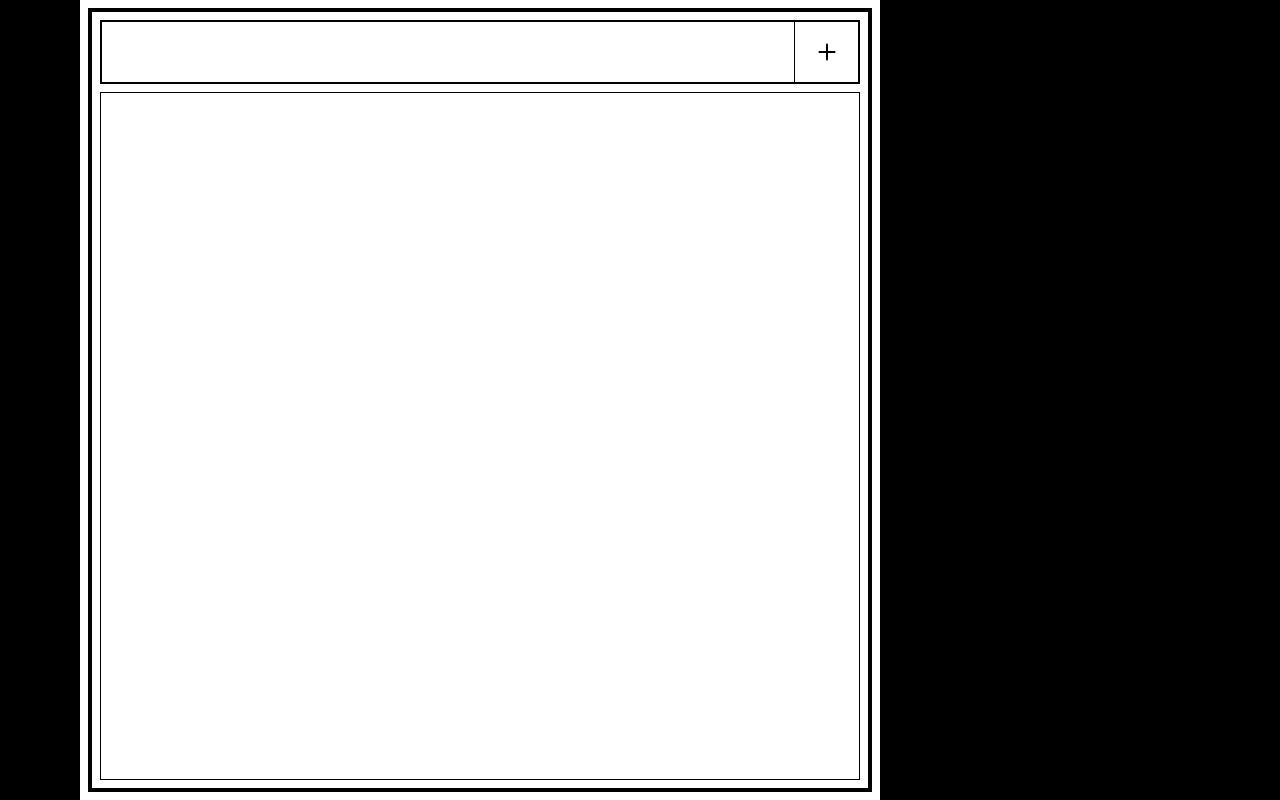
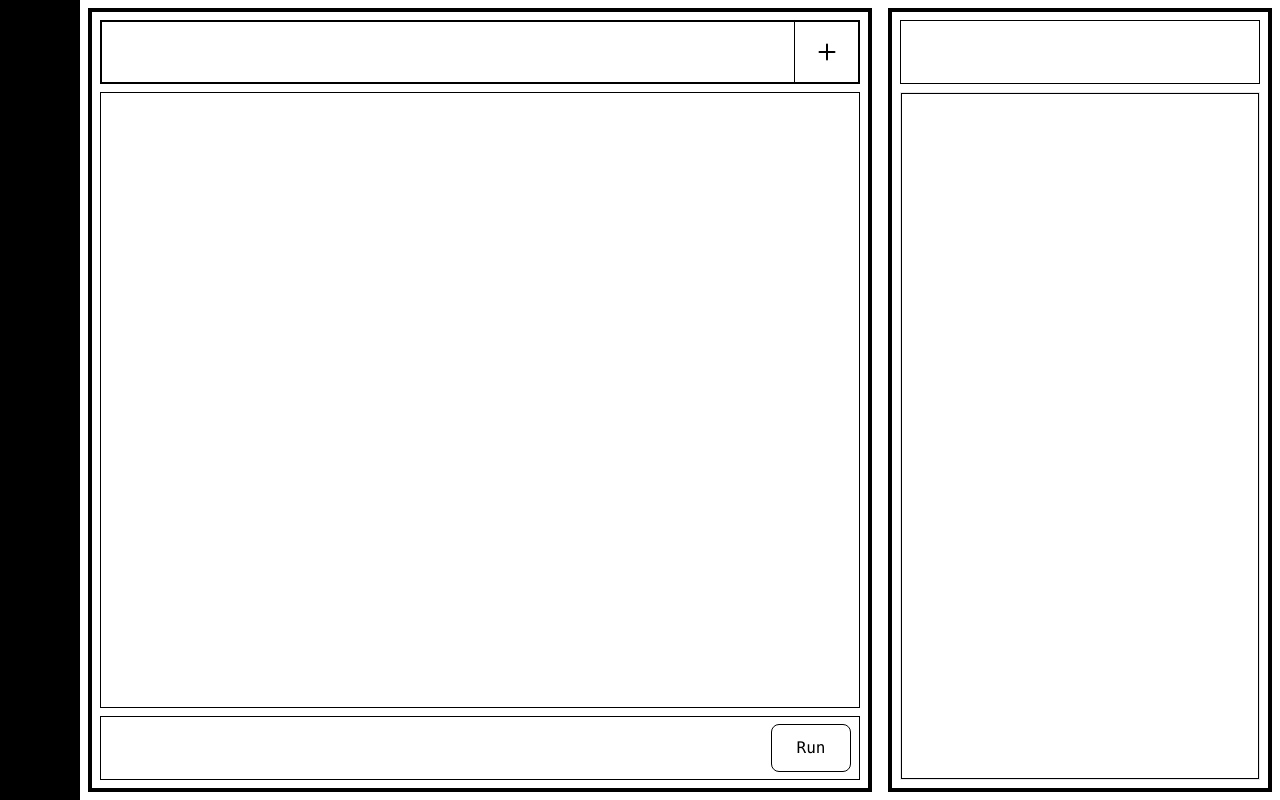
Before and after one commit to Raghav-KM/Code-Editor, a React (Vite) app in the folder frontend/: page / in a window 1280 px wide. Built offline with nearby package versions, Linux system fonts and the light colour scheme; the HTML template or start-up script is replaced by a standard one.

Commit message:
09-08-2024 : Output Section

```diff
--- a/frontend/src/components/CodeEditor.tsx
+++ b/frontend/src/components/CodeEditor.tsx
@@ -159,6 +159,7 @@ export const CodeEditor = () => {
                                     onScroll={handelSyncScroll}
                                     ref={editorRef}
                                     spellCheck={false}
+                                    disabled={selectedFileId == ""}
                                 ></textarea>
                             </div>
                         </div>
--- a/frontend/src/components/CodeSection.tsx
+++ b/frontend/src/components/CodeSection.tsx
@@ -1,15 +1,40 @@
+import { useRecoilState, useSetRecoilState } from "recoil";
 import { CodeEditor } from "./CodeEditor";
 import { OpenedFiles } from "./OpenedFiles";
+import { RunButton } from "./RunButton";
+import {
+    AwaitingCodeResponseAtom,
+    CodeResponseAtom,
+} from "../store/atoms/atoms";
 
 export const CodeSection = () => {
+    const [loading, setLoading] = useRecoilState(AwaitingCodeResponseAtom);
+
+    const setCodeResponse = useSetRecoilState(CodeResponseAtom);
+
+    const onClickRun = () => {
+        setLoading(true);
+        setTimeout(() => {
+            setLoading(false);
+            setCodeResponse(
+                "Template Code Response... Template Code Response... Template Code Response..."
+            );
+        }, 4000);
+    };
+
     return (
         <div className="w-full h-full border-4 border-black p-2 flex flex-col gap-2">
             <div className="w-full h-16 border border-black">
-                <OpenedFiles  />
+                <OpenedFiles />
             </div>
             <div className="w-full flex-grow border border-black">
                 <CodeEditor />
             </div>
+            <div className="w-full h-16 border border-black">
+                <div className="w-full h-full flex justify-end items-center p-2">
+                    <RunButton onClick={onClickRun} loading={loading} />
+                </div>
+            </div>
         </div>
     );
 };
--- /dev/null
+++ b/frontend/src/components/Console.tsx
@@ -0,0 +1,29 @@
+import { useRecoilValue } from "recoil";
+import {
+    AwaitingCodeResponseAtom,
+    CodeResponseAtom,
+} from "../store/atoms/atoms";
+import { ConsoleLoading } from "./ConsoleLoading";
+
+export const Console = () => {
+    const loading = useRecoilValue(AwaitingCodeResponseAtom);
+
+    const codeResponse = useRecoilValue(CodeResponseAtom);
+
+    return (
+        <div className="w-full h-full border border-black py-5 px-3">
+            {loading ? (
+                <ConsoleLoading />
+            ) : (
+                <div>
+                    <div className="text-md font-mono font-bold">
+                        {codeResponse}
+                    </div>
+                    <div className="text-md font-mono font-bold text-red-500">
+                        {codeResponse}
+                    </div>
+                </div>
+            )}
+        </div>
+    );
+};
--- /dev/null
+++ b/frontend/src/components/ConsoleLoading.tsx
@@ -0,0 +1,11 @@
+import { GridLoader } from "react-spinners";
+
+export const ConsoleLoading = () => {
+    return (
+        <div className="grid h-full w-full animate-pulse place-items-center opacity-50 ">
+            <div>
+                <GridLoader color="black" size={8} speedMultiplier={0.7} />
+            </div>
+        </div>
+    );
+};
--- /dev/null
+++ b/frontend/src/components/OutputSection.tsx
@@ -0,0 +1,12 @@
+import { Console } from "./Console";
+
+export const OutputSection = () => {
+    return (
+        <div className="w-full h-full border-4 border-black p-2 flex flex-col gap-2">
+            <div className="w-full h-16 border border-black"></div>
+            <div className="w-full flex-grow border ">
+                <Console />
+            </div>
+        </div>
+    );
+};
--- /dev/null
+++ b/frontend/src/components/RunButton.tsx
@@ -0,0 +1,31 @@
+import { MouseEventHandler } from "react";
+
+export const RunButton = ({
+    onClick,
+    loading,
+}: {
+    onClick: MouseEventHandler;
+    loading: boolean;
+}) => {
+    return (
+        <button
+            className={`w-20 h-12 px-4 py-1 border border-black font-mono rounded-lg hover:bg-gray-100 flex justify-center items-center`}
+            onClick={onClick}
+            disabled={loading}
+        >
+            {!loading ? (
+                "Run"
+            ) : (
+                <svg
+                    width="22"
+                    fill="currentColor"
+                    className=" animate-spin py-1"
+                    viewBox="0 0 1792 1792"
+                    xmlns="http://www.w3.org/2000/svg"
+                >
+                    <path d="M526 1394q0 53-37.5 90.5t-90.5 37.5q-52 0-90-38t-38-90q0-53 37.5-90.5t90.5-37.5 90.5 37.5 37.5 90.5zm498 206q0 53-37.5 90.5t-90.5 37.5-90.5-37.5-37.5-90.5 37.5-90.5 90.5-37.5 90.5 37.5 37.5 90.5zm-704-704q0 53-37.5 90.5t-90.5 37.5-90.5-37.5-37.5-90.5 37.5-90.5 90.5-37.5 90.5 37.5 37.5 90.5zm1202 498q0 52-38 90t-90 38q-53 0-90.5-37.5t-37.5-90.5 37.5-90.5 90.5-37.5 90.5 37.5 37.5 90.5zm-964-996q0 66-47 113t-113 47-113-47-47-113 47-113 113-47 113 47 47 113zm1170 498q0 53-37.5 90.5t-90.5 37.5-90.5-37.5-37.5-90.5 37.5-90.5 90.5-37.5 90.5 37.5 37.5 90.5zm-640-704q0 80-56 136t-136 56-136-56-56-136 56-136 136-56 136 56 56 136zm530 206q0 93-66 158.5t-158 65.5q-93 0-158.5-65.5t-65.5-158.5q0-92 65.5-158t158.5-66q92 0 158 66t66 158z"></path>
+                </svg>
+            )}
+        </button>
+    );
+};
--- a/frontend/src/pages/FrontPage.tsx
+++ b/frontend/src/pages/FrontPage.tsx
@@ -1,18 +1,19 @@
 import { CodeSection } from "../components/CodeSection";
+import { OutputSection } from "../components/OutputSection";
 
 export const FrontPage = () => {
     return (
         <>
             <div className="w-full h-lvh flex">
-                <div className="h-lvh w-20 bg-black">
-
-                </div>
+                <div className="h-lvh w-20 bg-black"></div>
 
                 <div className="flex-grow h-lvh flex">
                     <div className="w-4/6 h-full p-2">
                         <CodeSection />
                     </div>
-                    <div className="w-2/6 h-full bg-black"></div>
+                    <div className="w-2/6 h-full p-2">
+                        <OutputSection />
+                    </div>
                 </div>
             </div>
         </>
--- a/frontend/src/store/atoms/atoms.ts
+++ b/frontend/src/store/atoms/atoms.ts
@@ -16,3 +16,13 @@ export const SelectedFileIdAtom = atom<string>({
     key: "SelectedFileAtom",
     default: "",
 });
+
+export const AwaitingCodeResponseAtom = atom<boolean>({
+    key: "AwaitingCodeResponseAtom",
+    default: false,
+});
+
+export const CodeResponseAtom = atom({
+    key: "CodeResponseAtom",
+    default: "",
+});
```
